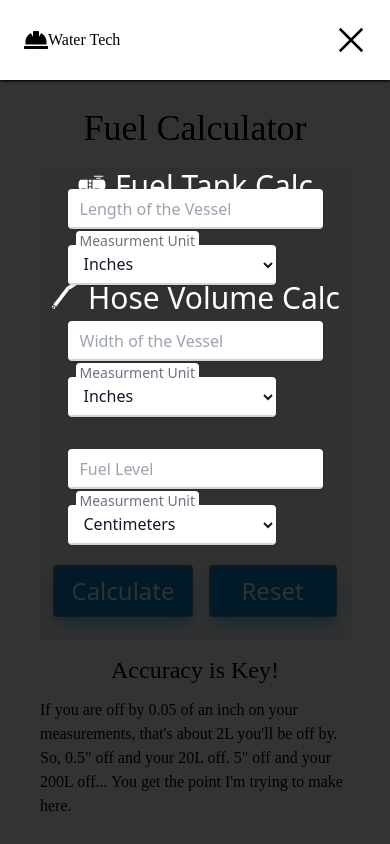
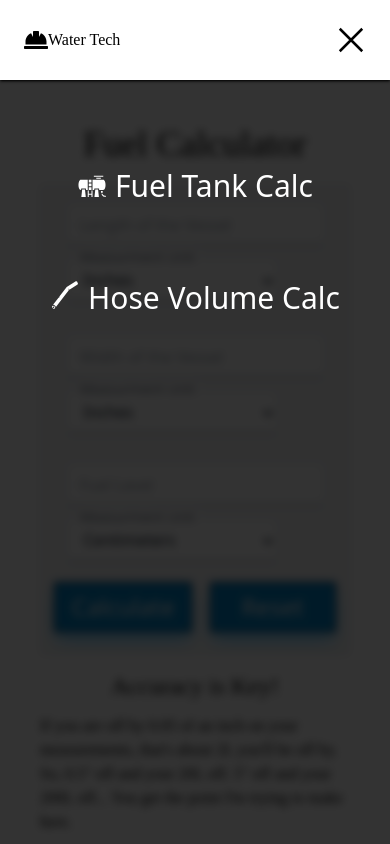
Before and after one commit to ajm4109/fuel-calc, a Next.js app: page /fuelCalc in a window 390 px wide. Both pictures are taken after a click on the element 351 px from the left and 40 px from the top of the page. Shown: the top 844 px of the page. Built offline with nearby package versions, Linux system fonts and the light colour scheme; a web font is replaced by a local one.

Commit message:
Hacky mobile nav menu fix - not ideal but works

```diff
--- a/components/Navbar.js
+++ b/components/Navbar.js
@@ -13,8 +13,8 @@ const Navbar = () => {
   const logoClick = () => setMenuOpen(false)
 
   return (
-    <div className="sticky top-0">
-      <div className="sticky top-0 flex h-20 items-center justify-between bg-white px-6 shadow shadow-black md:hidden">
+    <>
+      <div className="fixed top-0 z-50 flex h-20 w-full items-center justify-between bg-white px-6 shadow shadow-black md:hidden">
         <div>
           <Link href="/">
             <a
@@ -34,12 +34,8 @@ const Navbar = () => {
           )}
         </div>
       </div>
-      <div
-        className={
-          menuOpen ? 'relative z-50 md:hidden' : 'relative z-50 hidden'
-        }
-      >
-        <div className="absolute top-0 flex h-full min-h-screen w-full flex-col items-center gap-3 bg-black/80 pt-14 text-3xl text-white">
+      <div className={menuOpen ? 'relative z-40' : 'relative z-40  hidden'}>
+        <div className="fixed top-20 bottom-0 flex  min-h-screen w-full flex-col items-center gap-3 bg-black/80 pt-14 text-3xl text-white backdrop-blur-sm">
           <SideBarLink
             link="/fuelCalc"
             icon={<GiFuelTank />}
@@ -52,7 +48,7 @@ const Navbar = () => {
           />
         </div>
       </div>
-    </div>
+    </>
   )
 }
 
--- a/pages/fuelCalc.js
+++ b/pages/fuelCalc.js
@@ -32,7 +32,7 @@ const fuelCalc = () => {
   }
 
   return (
-    <div className="z-10 block md:flex">
+    <div className=" mt-24 block md:flex">
       <Head>
         <title>Fuel Tank Calculator</title>
         <link rel="icon" href="/favicon.ico" />
@@ -45,7 +45,7 @@ const fuelCalc = () => {
         <div className="w-full max-w-4xl rounded border bg-gray-100 px-5 shadow">
           <form
             onSubmit={calculate}
-            className="flex flex-col items-center pt-5"
+            className=" flex flex-col items-center pt-5"
           >
             <div className="mb-4 space-y-4 md:mb-0 md:flex md:items-baseline md:space-x-4">
               <div className="relative">
--- a/pages/hoseVol.js
+++ b/pages/hoseVol.js
@@ -24,7 +24,7 @@ const hoseVol = () => {
   }
 
   return (
-    <div className="block md:flex">
+    <div className="mt-24 block md:flex">
       <Head>
         <title>Hose Volume Calculator</title>
         <link rel="icon" href="/favicon.ico" />
--- a/pages/index.js
+++ b/pages/index.js
@@ -4,7 +4,7 @@ const index = () => {
   return (
     <div className="block md:flex">
       <Layout />
-      <div className="mx-auto flex justify-center p-5">
+      <div className="mx-auto mt-24 flex justify-center p-5">
         <h1 className="text-center">Welcome to the Water Tech Helper Site</h1>
       </div>
     </div>
```
